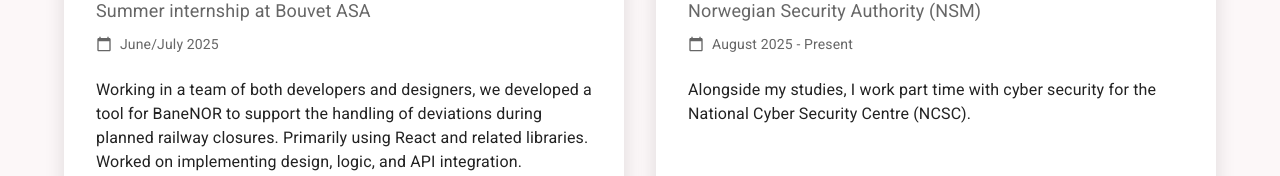
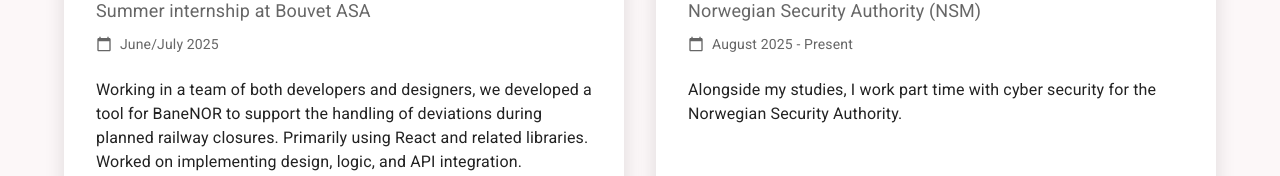
Before and after one commit to mariagn01/mariagn01.github.io, a React (Vite) app: page / in a window 1280 px wide. Shown: the part 2031-2207 px from the top of the page. Built offline with nearby package versions, Linux system fonts and the light colour scheme.

Commit message:
Fix menu

```diff
--- a/src/sections/Navbar.tsx
+++ b/src/sections/Navbar.tsx
@@ -38,7 +38,12 @@ export function Navbar() {
       <AppBar
         position="fixed"
         color="transparent"
-        sx={{ bgcolor: "transparent", boxShadow: 0 }}
+        sx={{
+          bgcolor: "rgba(240, 240, 240, 0.7)", // semi-transparent dark
+          backdropFilter: "blur(8px)", // blur background
+          boxShadow: "0 2px 10px rgba(0,0,0,0.2)",
+          borderBottom: "1px solid rgba(255,255,255,0.1)",
+        }}
       >
         <Toolbar sx={{ justifyContent: "flex-end" }}>
           <Box
--- a/src/sections/Work.tsx
+++ b/src/sections/Work.tsx
@@ -102,7 +102,7 @@ export function WorkExperience() {
               </Box>
               <Typography variant="body1">
                 Alongside my studies, I work part time with cyber security for
-                the National Cyber Security Centre (NCSC).
+                the Norwegian Security Authority.
               </Typography>
             </Paper>
           </Box>
```
